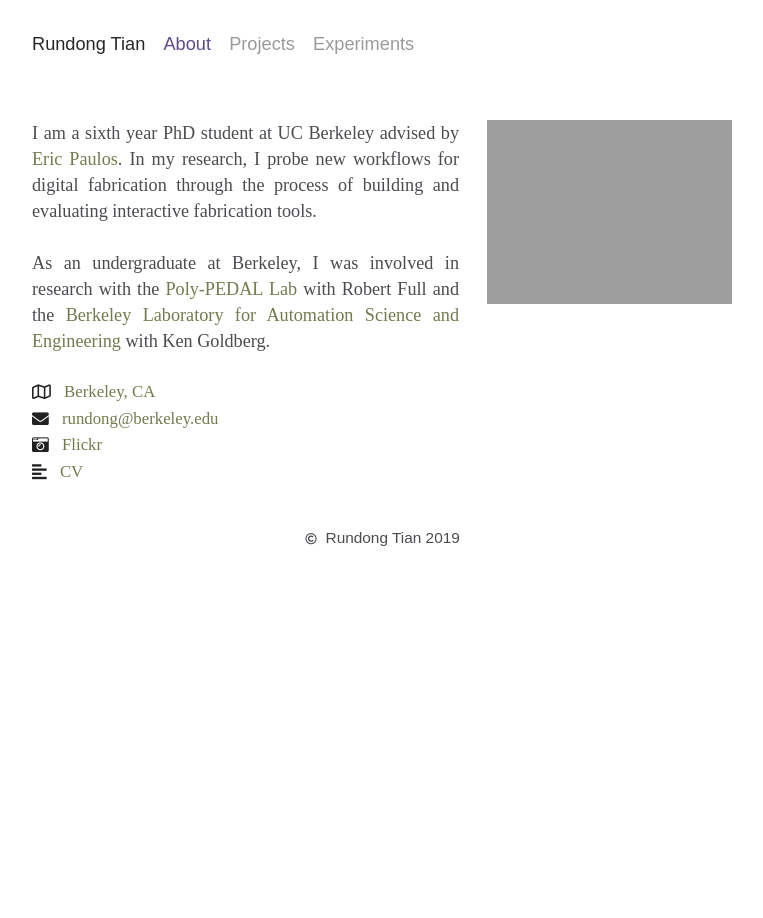
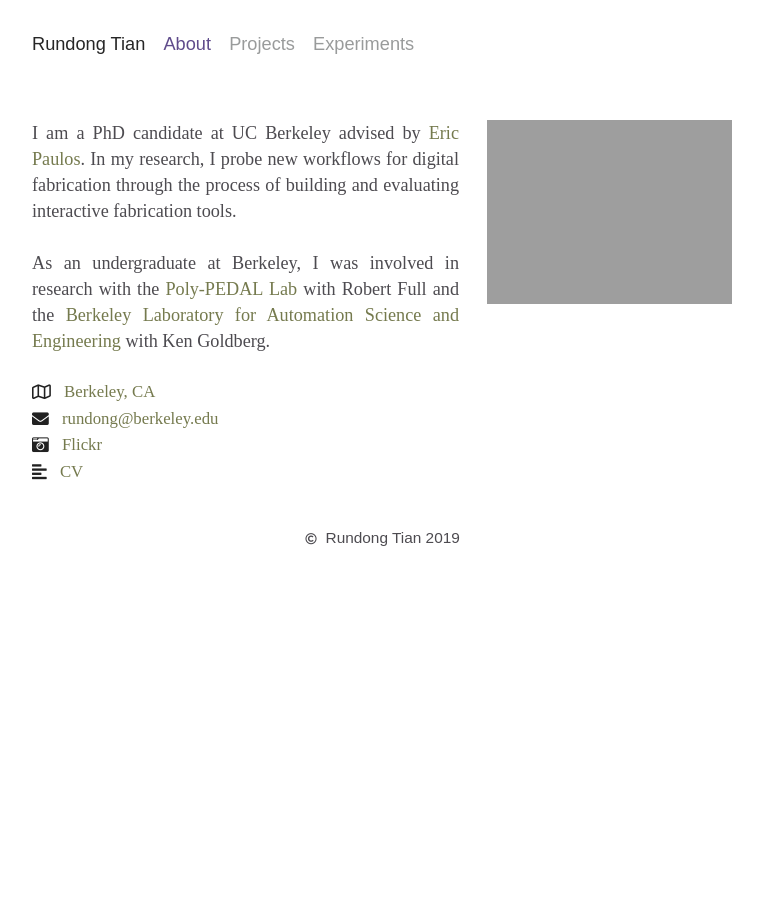
Before and after one commit to rutian/rutian.github.io.NEW, a Jekyll site: the page built from index.md, in a window 1280 px wide. Shown: the whole page, without its empty margins (258-1021 px from the left). Built offline with Jekyll 4.4.1, drawn with Linux system fonts in a browser that asks for light colours; nearby versions of some CDN libraries; some web fonts are replaced.

Commit message:
updated home and cv

```diff
--- a/_includes/CV.html
+++ b/_includes/CV.html
@@ -1,7 +1,6 @@
 <div class="ui hidden divider"></div>
 
 <div class="ui text container">
-
 
   <h3 class="ui horizontal divider header"> Education </h3>
   <h4 class="ui header">
@@ -22,6 +21,12 @@
     <div class="sub header">May 2013 - current</div>
     <div class="sub header">Research Themes: Digital Fabrication, Citizen Science</div>
   </h4>
+
+  <h4 class="ui header">
+      PhD Research Intern, Siemens Corporate Technology
+      <div class="sub header">Summer 2018</div>
+      <div class="sub header">Designed and prototyped interactive systems to explore the concept of 'digital companions' for personal fabrication. </div>
+    </h4>
 
   <h4 class="ui header">
     <a href="http://polypedal.berkeley.edu/" target="_blank">Poly-Pedal Lab</a>, <i><a href="https://ib.berkeley.edu/people/faculty/fullr" target="_blank">Professor Robert Full</a> and <a href="https://li.me.jhu.edu/" target="_blank"> Chen Li</a>  </i>
@@ -78,7 +83,7 @@
 
     <h4 class="ui header">
       <a href="https://dl.acm.org/citation.cfm?doid=3173574.3173723" target="_blank">MatchSticks: Woodworking through Improvisational Digital Fabrication</a>
-      <div class="sub header">CHI 2018, Best Paper Honorable Mention</div>
+      <div class="sub header">CHI 2018, <em>Nominated for Best Paper Award</em></div>
       <div class="sub header"><i>Rundong Tian</i>, Sarah Sterman, Ethan Chiou, Jeremy Warner, Eric Paulos</div>
     </h4>
 
@@ -127,13 +132,7 @@
       <div class="sub header"> <i>Rundong Tian</i></div>
     </h4>
 
-  <h3 class="ui horizontal divider header"> Employment </h3>
-
-    <h4 class="ui header">
-      PhD Research Intern, Siemens
-      <div class="sub header">Summer 2018</div>
-      <div class="sub header">Designed and prototyped interactive systems to explore the concept of 'digital companions' for personal fabrication. </div>
-    </h4>
+  <h3 class="ui horizontal divider header"> Other Employment </h3>
 
     <h4 class="ui header">
       Publication Assistant, New Student Services, UC Berkeley
--- a/_layouts/home.html
+++ b/_layouts/home.html
@@ -9,10 +9,10 @@
 
     <div class="ten wide justified column">
     <p id="bio">
-    I am a sixth year PhD student at UC Berkeley advised by <a href ="http://www.paulos.net" >Eric Paulos</a>.  In my research, I probe new workflows for digital fabrication through the process of building and evaluating interactive fabrication tools.
+    I am a PhD candidate at UC Berkeley advised by <a href ="http://www.paulos.net" >Eric Paulos</a>.  In my research, I probe new workflows for digital fabrication through the process of building and evaluating interactive fabrication tools.
     <br>
     <br>
-    As an undergraduate at Berkeley, I was involved in research with the <a href="http://polypedal.berkeley.edu" target="_blank">Poly-PEDAL Lab</a> with Robert Full and the <a href="http://automation.berkeley.edu" target="_blank">Berkeley Laboratory for Automation Science and Engineering</a> with Ken Goldberg.
+    As an undergraduate at Berkeley, I was involved in research with the <a href="http://polypedal.berkeley.edu" target="_blank">Poly-PEDAL Lab</a> with Robert Full and the <a href="http://autolab.berkeley.edu" target="_blank">Berkeley Laboratory for Automation Science and Engineering</a> with Ken Goldberg.
 
     </p>
 
```
